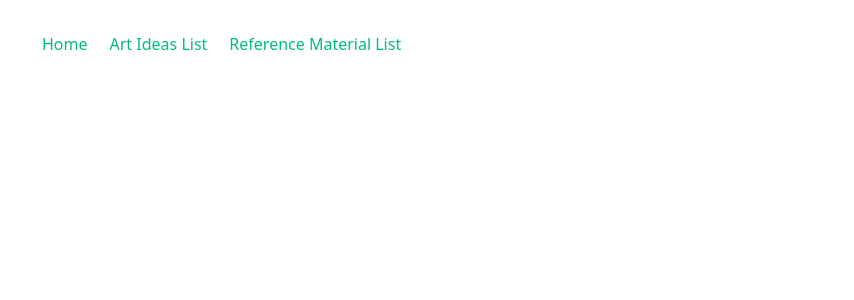
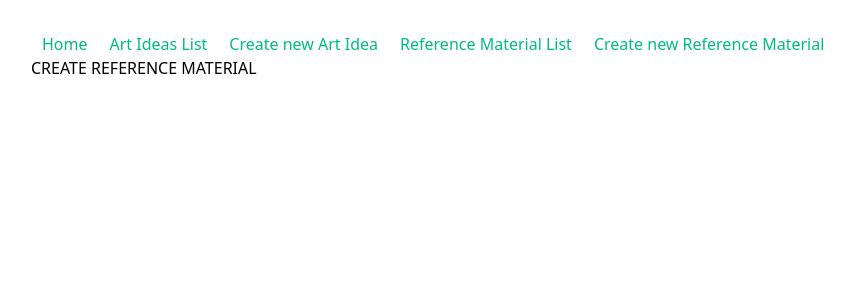
Before and after one commit to leropo00/frontend_digital_art, a Vue app in the folder app/: page /create_reference_material in a window 1280 px wide. Shown: the top 300 px of the page, without its empty margins (1-855 px from the left). Built offline with nearby package versions, Linux system fonts and the light colour scheme; no server answers.

Commit message:
header url are created based on loop

```diff
--- a/app/src/App.vue
+++ b/app/src/App.vue
@@ -1,26 +1,25 @@
 <script setup lang="ts">
 import { RouterLink, RouterView } from 'vue-router'
+
+const navLinks = [
+  { label: 'Home', to: '/' },
+  { label: 'Art Ideas List', to: '/art_ideas_list' },
+  { label: 'Create new Art Idea', to: '/create_art_idea' },
+  { label: 'Reference Material List', to: '/reference_list' },
+  { label: 'Create new Reference Material', to: '/create_reference_material' }
+]
 </script>
 
 <template>
   <header>
     <div class="wrapper">
-      <nav>
-          <span class="px-2">
-            <RouterLink to="/">Home</RouterLink>
-          </span>
-          <span class="px-2">
-            <RouterLink to="/art_ideas_list">Art Ideas List</RouterLink>
-          </span>
-          <span class="px-2">
-            <RouterLink to="/reference_list">Reference Material List</RouterLink>
-          </span>
-        </nav>
+      <nav class="flex">
+        <span class="px-2"  v-for="(link, index) in navLinks" :key="index">
+          <RouterLink :to="link.to">{{ link.label }}</RouterLink>
+        </span>
+      </nav>
     </div>
   </header>
 
   <RouterView />
 </template>
-
-<style scoped>
-</style>
--- a/app/src/pages/ArtIdeaDetails.vue
+++ b/app/src/pages/ArtIdeaDetails.vue
@@ -19,5 +19,3 @@ onMounted(async () => {
 })
 
 </script>
-
-<style scoped></style>
--- a/app/src/pages/ArtIdeaList.vue
+++ b/app/src/pages/ArtIdeaList.vue
@@ -40,5 +40,3 @@ onMounted(async () => {
 })
 
 </script>
-
-<style scoped></style>
--- /dev/null
+++ b/app/src/pages/CreateArtIdea.vue
@@ -0,0 +1,7 @@
+<template>
+    CREATE ART IDEA
+</template>
+
+
+<script setup lang="ts">
+</script>
--- /dev/null
+++ b/app/src/pages/CreateReferenceMaterial.vue
@@ -0,0 +1,7 @@
+<template>
+    CREATE REFERENCE MATERIAL
+</template>
+
+
+<script setup lang="ts">
+</script>
--- a/app/src/pages/ReferenceMateriaList.vue
+++ b/app/src/pages/ReferenceMaterialList.vue
@@ -39,5 +39,3 @@ onMounted(async () => {
 })
 
 </script>
-
-<style scoped></style>
--- a/app/src/router/index.ts
+++ b/app/src/router/index.ts
@@ -1,8 +1,10 @@
 import { createRouter, createWebHistory } from 'vue-router'
-import HomeView from '../pages/HomeView.vue'
 import ArtIdeaList from '../pages/ArtIdeaList.vue'
 import ArtIdeaDetails from '../pages/ArtIdeaDetails.vue'
-import ReferenceMateriaList from '../pages/ReferenceMateriaList.vue'
+import CreateArtIdea from '../pages/CreateArtIdea.vue'
+import CreateReferenceMaterial from '../pages/CreateReferenceMaterial.vue'
+import HomeView from '../pages/HomeView.vue'
+import ReferenceMaterialList from '../pages/ReferenceMaterialList.vue'
 
 const router = createRouter({
   history: createWebHistory(import.meta.env.BASE_URL),
@@ -23,10 +25,19 @@ const router = createRouter({
     },
     {
       path: '/reference_list',
-      name: 'references',
-      component: ReferenceMateriaList,
+      name: 'references_list',
+      component: ReferenceMaterialList,
     },
-
+    {
+      path: '/create_art_idea',
+      name: 'create_art_idea',
+      component: CreateArtIdea,
+    },
+    {
+      path: '/create_reference_material',
+      name: 'create_reference_material',
+      component: CreateReferenceMaterial
+    },
   ],
 })
 
```
